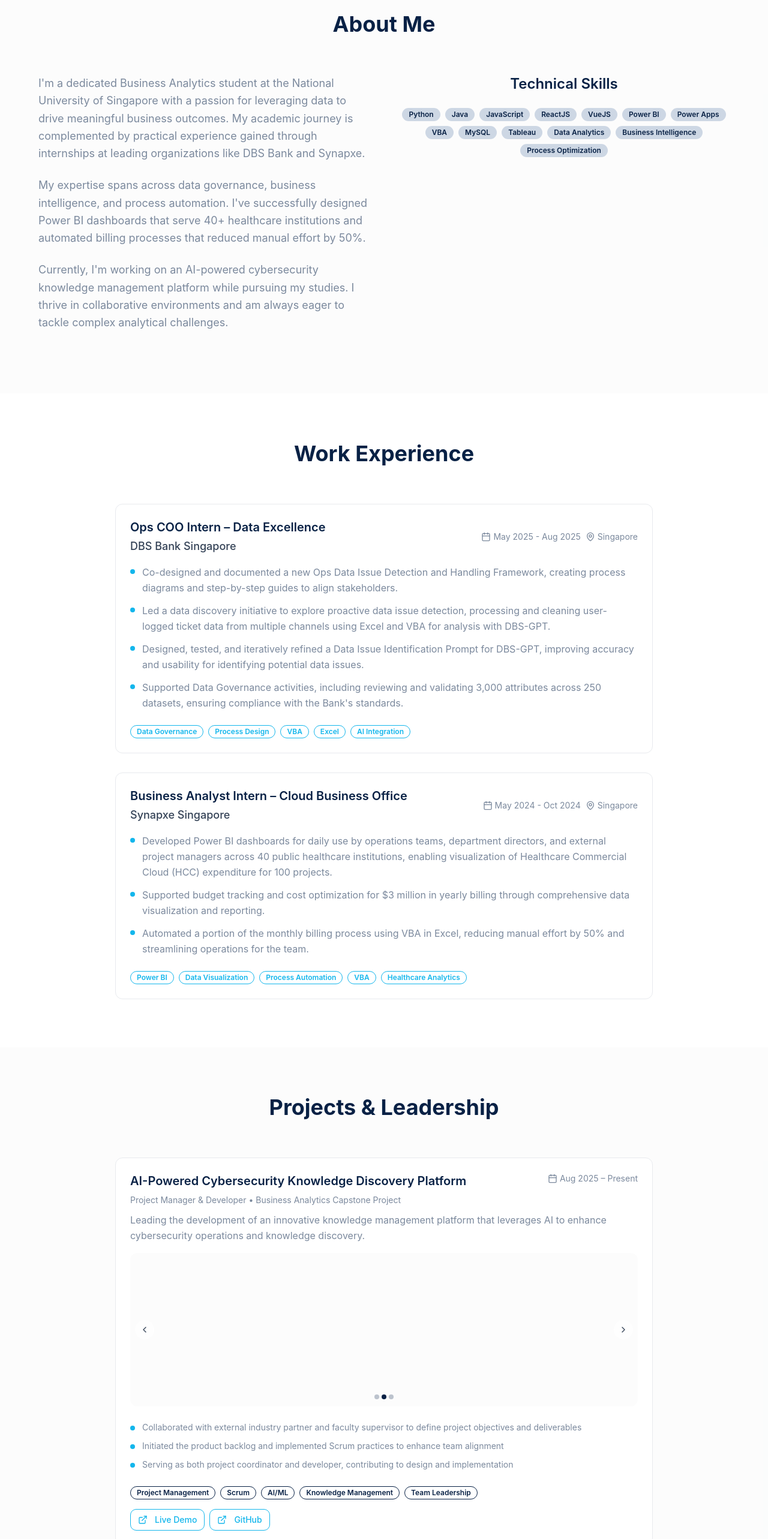
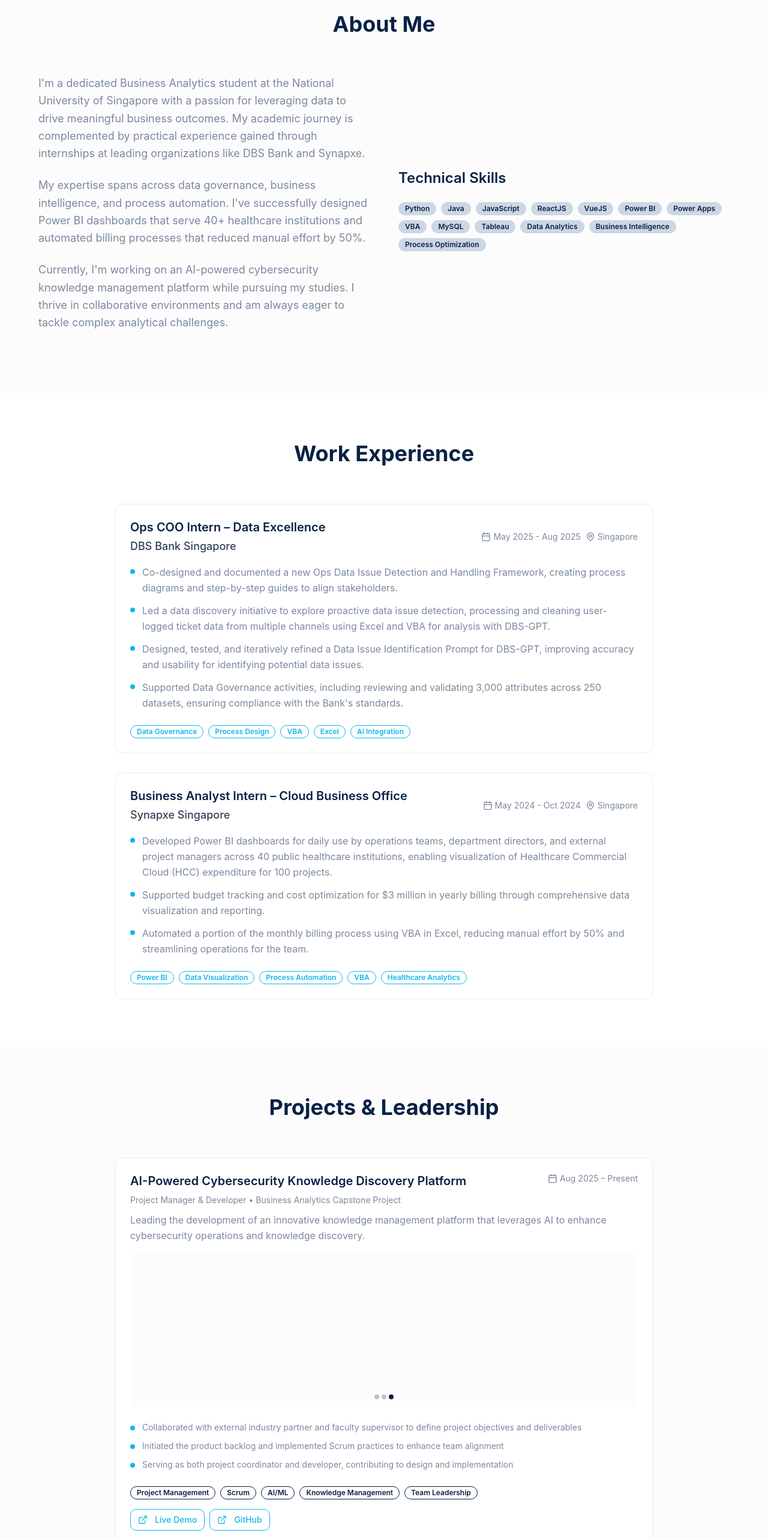
Before and after one commit to edmundnwl/edmund-codes-folio, a React (Vite) app: page / in a window 1280 px wide. Shown: the part 860-3426 px from the top of the page at 60% size. Built offline with nearby package versions, Linux system fonts and the light colour scheme.

Commit message:
Fix project image gallery and alignment

```diff
--- a/src/components/About.tsx
+++ b/src/components/About.tsx
@@ -32,12 +32,12 @@ const About = () => {
               </p>
             </div>
 
-            <div className="flex flex-col items-center">
-              <h3 className="text-2xl font-semibold mb-6 text-primary">
+            <div className="flex flex-col justify-center h-full">
+              <h3 className="text-2xl font-semibold mb-6 text-primary text-left">
                 Technical Skills
               </h3>
 
-              <div className="flex flex-wrap gap-2 justify-center">
+              <div className="flex flex-wrap gap-2">
                 {skills.map((skill, index) => (
                   <Badge
                     key={index}
--- a/src/components/Projects.tsx
+++ b/src/components/Projects.tsx
@@ -21,19 +21,9 @@ const Projects = () => {
       ],
       skills: ["Project Management", "Scrum", "AI/ML", "Knowledge Management", "Team Leadership"],
       imageSlides: [
-        [
-          { src: "AI Dashboard Overview", type: "landscape" },
-          { src: "Knowledge Graph Visualization", type: "landscape" }
-        ],
-        [
-          { src: "Mobile Interface", type: "portrait" },
-          { src: "Security Analytics", type: "landscape" },
-          { src: "User Profile", type: "portrait" }
-        ],
-        [
-          { src: "Data Pipeline", type: "portrait" },
-          { src: "AI Training Interface", type: "portrait" }
-        ]
+        "Dashboard Overview",
+        "Analytics View",
+        "Security Reports"
       ],
       links: [
         { label: "Live Demo", url: "https://example.com/demo" },
@@ -54,15 +44,9 @@ const Projects = () => {
       ],
       skills: ["ReactJS", "Frontend Development", "UI/UX Design", "Team Collaboration", "Agile Development"],
       imageSlides: [
-        [
-          { src: "Trading Dashboard", type: "landscape" },
-          { src: "Instrument Search", type: "landscape" }
-        ],
-        [
-          { src: "Mobile Trading App", type: "portrait" },
-          { src: "Market Overview", type: "landscape" },
-          { src: "User Settings", type: "portrait" }
-        ]
+        "Trading Dashboard",
+        "Market Analysis",
+        "User Interface"
       ],
       links: [
         { label: "View Project", url: "https://gic-trading.example.com" }
@@ -75,10 +59,13 @@ const Projects = () => {
     const intervals: NodeJS.Timeout[] = [];
 
     projects.forEach((project, projectIndex) => {
-      if (project.imageSlides && project.imageSlides.length > 1) {
+      if (project.imageSlides && project.imageSlides.length > 0) {
         const interval = setInterval(() => {
-          nextImage(projectIndex, project.imageSlides.length);
-        }, 4000); // Change slide every 4 seconds
+          setCurrentImageIndex(prev => ({
+            ...prev,
+            [projectIndex]: ((prev[projectIndex] || 0) + 1) % 3
+          }));
+        }, 3000); // Change slide every 3 seconds
         intervals.push(interval);
       }
     });
@@ -87,20 +74,6 @@ const Projects = () => {
       intervals.forEach(interval => clearInterval(interval));
     };
   }, []);
-
-  const nextImage = (projectIndex: number, totalSlides: number) => {
-    setCurrentImageIndex(prev => ({
-      ...prev,
-      [projectIndex]: ((prev[projectIndex] || 0) + 1) % totalSlides
-    }));
-  };
-
-  const prevImage = (projectIndex: number, totalSlides: number) => {
-    setCurrentImageIndex(prev => ({
-      ...prev,
-      [projectIndex]: ((prev[projectIndex] || 0) - 1 + totalSlides) % totalSlides
-    }));
-  };
 
   const leadership = {
     title: "NUS Computing Club Children Community Service Programmes Head",
@@ -150,63 +123,36 @@ const Projects = () => {
                     <div className="mb-6">
                       <div className="relative bg-muted/30 rounded-lg h-64 overflow-hidden">
                         <div
-                          className="flex h-full transition-transform duration-500 ease-in-out"
+                          className="flex h-full transition-transform duration-700 ease-in-out"
                           style={{
                             transform: `translateX(-${(currentImageIndex[index] || 0) * 100}%)`,
-                            width: `${project.imageSlides.length * 100}%`
+                            width: "300%"
                           }}
                         >
-                          {project.imageSlides.map((slideImages, slideIdx) => (
+                          {[0, 1, 2].map((slideIdx) => (
                             <div
                               key={slideIdx}
-                              className="flex items-center justify-center gap-2 h-full p-4"
-                              style={{ width: `${100 / project.imageSlides.length}%` }}
+                              className="flex items-center justify-center h-full p-4 w-1/3"
                             >
-                              {slideImages.map((image, imgIdx) => (
-                                <div
-                                  key={imgIdx}
-                                  className={`
-                                    flex items-center justify-center rounded-lg bg-muted/50 text-muted-foreground text-sm
-                                    ${image.type === 'portrait' ? 'w-24 h-48' : 'w-48 h-32'}
-                                    ${slideImages.length > 2 ? 'flex-1' : ''}
-                                  `}
-                                >
-                                  {image.src}
+                              <div className="flex items-center justify-center rounded-lg bg-muted/50 text-muted-foreground text-sm w-48 h-32">
+                                {project.imageSlides[slideIdx] || `Slide ${slideIdx + 1}`}
                               </div>
-                              ))}
                             </div>
                           ))}
                         </div>
 
-                        {project.imageSlides.length > 1 && (
-                          <>
-                            <button
-                              onClick={() => prevImage(index, project.imageSlides.length)}
-                              className="absolute left-2 top-1/2 -translate-y-1/2 p-2 rounded-full bg-background/80 hover:bg-background transition-smooth z-10"
-                            >
-                              <ChevronLeft className="h-4 w-4" />
-                            </button>
-                            <button
-                              onClick={() => nextImage(index, project.imageSlides.length)}
-                              className="absolute right-2 top-1/2 -translate-y-1/2 p-2 rounded-full bg-background/80 hover:bg-background transition-smooth z-10"
-                            >
-                              <ChevronRight className="h-4 w-4" />
-                            </button>
-
                         <div className="absolute bottom-3 left-1/2 -translate-x-1/2 flex gap-1">
-                              {project.imageSlides.map((_, imgIndex) => (
+                          {[0, 1, 2].map((slideIdx) => (
                             <div
-                                  key={imgIndex}
+                              key={slideIdx}
                               className={`w-2 h-2 rounded-full transition-smooth ${
-                                    imgIndex === (currentImageIndex[index] || 0)
+                                slideIdx === (currentImageIndex[index] || 0)
                                   ? "bg-primary"
                                   : "bg-muted-foreground/50"
                               }`}
                             />
                           ))}
                         </div>
-                          </>
-                        )}
                       </div>
                     </div>
                   )}
```
Lines whose indentation alone changed are shown as unchanged.
